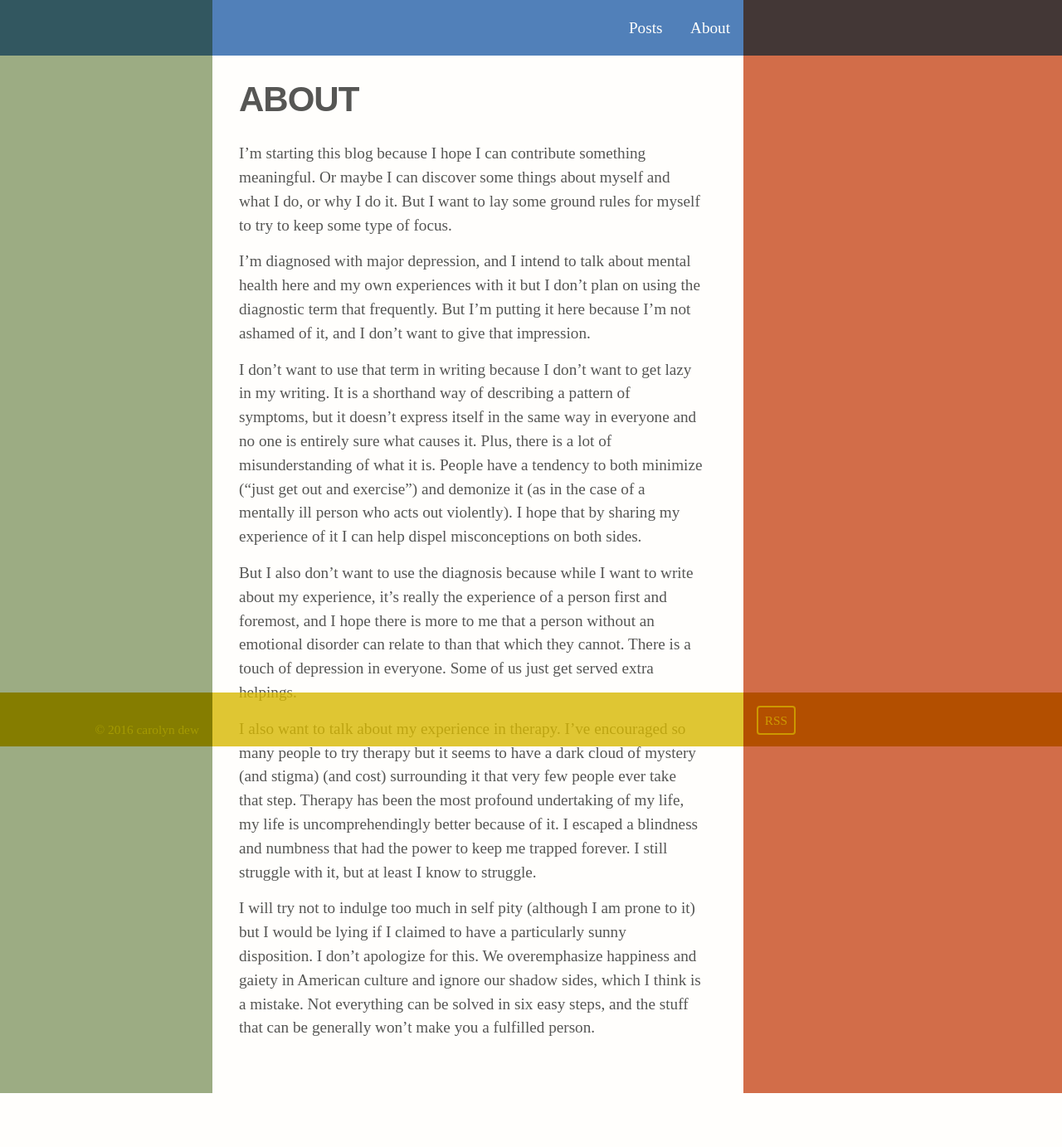
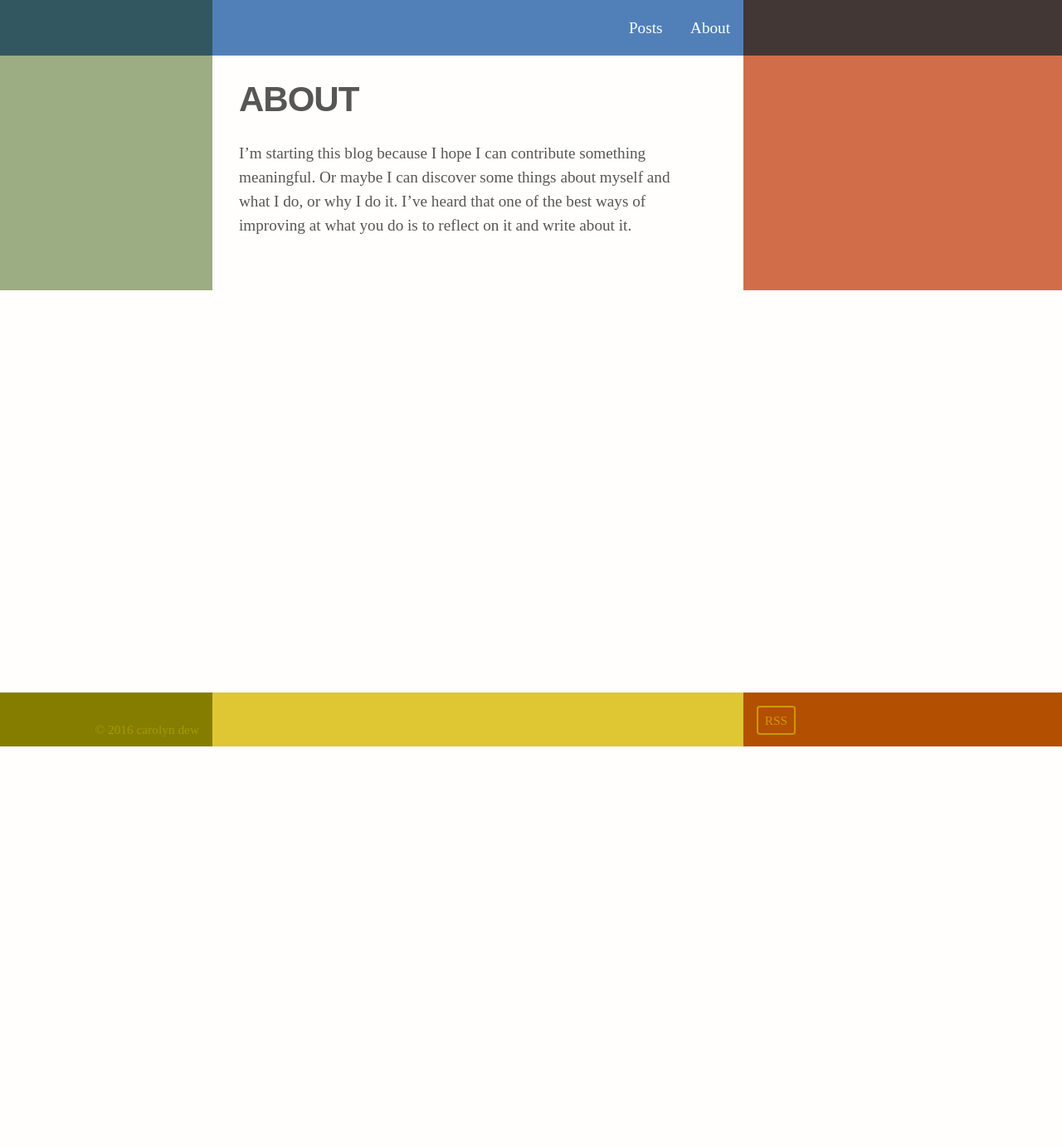
Before and after one commit to carodew/blog, a Jekyll site: the page built from about.md, in a window 1280 px wide. Shown: the whole page at 83% size. Built offline with Jekyll 4.4.1, drawn with Linux system fonts in a browser that asks for light colours; after the commit the page ends 900 px from its top, so only the background shows below that.

Commit message:
update about.md

```diff
--- a/about.md
+++ b/about.md
@@ -4,14 +4,4 @@ title: About
 permalink: /about/
 ---
 
-I'm starting this blog because I hope I can contribute something meaningful. Or maybe I can discover some things about myself and what I do, or why I do it. But I want to lay some ground rules for myself to try to keep some type of focus.
-
-I'm diagnosed with major depression, and I intend to talk about mental health here and my own experiences with it but I don't plan on using the diagnostic term that frequently. But I'm putting it here because I'm not ashamed of it, and I don't want to give that impression.
-
-I don't want to use that term in writing because I don't want to get lazy in my writing. It is a shorthand way of describing a pattern of symptoms, but it doesn't express itself in the same way in everyone and no one is entirely sure what causes it. Plus, there is a lot of misunderstanding of what it is. People have a tendency to both minimize ("just get out and exercise") and demonize it (as in the case of a mentally ill person who acts out violently). I hope that by sharing my experience of it I can help dispel misconceptions on both sides.
-
-But I also don't want to use the diagnosis because while I want to write about my experience, it's really the experience of a person first and foremost, and I hope there is more to me that a person without an emotional disorder can relate to than that which they cannot. There is a touch of depression in everyone. Some of us just get served extra helpings.
-
-I also want to talk about my experience in therapy. I've encouraged so many people to try therapy but it seems to have a dark cloud of mystery (and stigma) (and cost) surrounding it that very few people ever take that step. Therapy has been the most profound undertaking of my life, my life is uncomprehendingly better because of it. I escaped a blindness and numbness that had the power to keep me trapped forever. I still struggle with it, but at least I know to struggle.
-
-I will try not to indulge too much in self pity (although I am prone to it) but I would be lying if I claimed to have a particularly sunny disposition. I don't apologize for this. We overemphasize happiness and gaiety in American culture and ignore our shadow sides, which I think is a mistake. Not everything can be solved in six easy steps, and the stuff that can be generally won't make you a fulfilled person.
+I'm starting this blog because I hope I can contribute something meaningful. Or maybe I can discover some things about myself and what I do, or why I do it. I've heard that one of the best ways of improving at what you do is to reflect on it and write about it.
```
